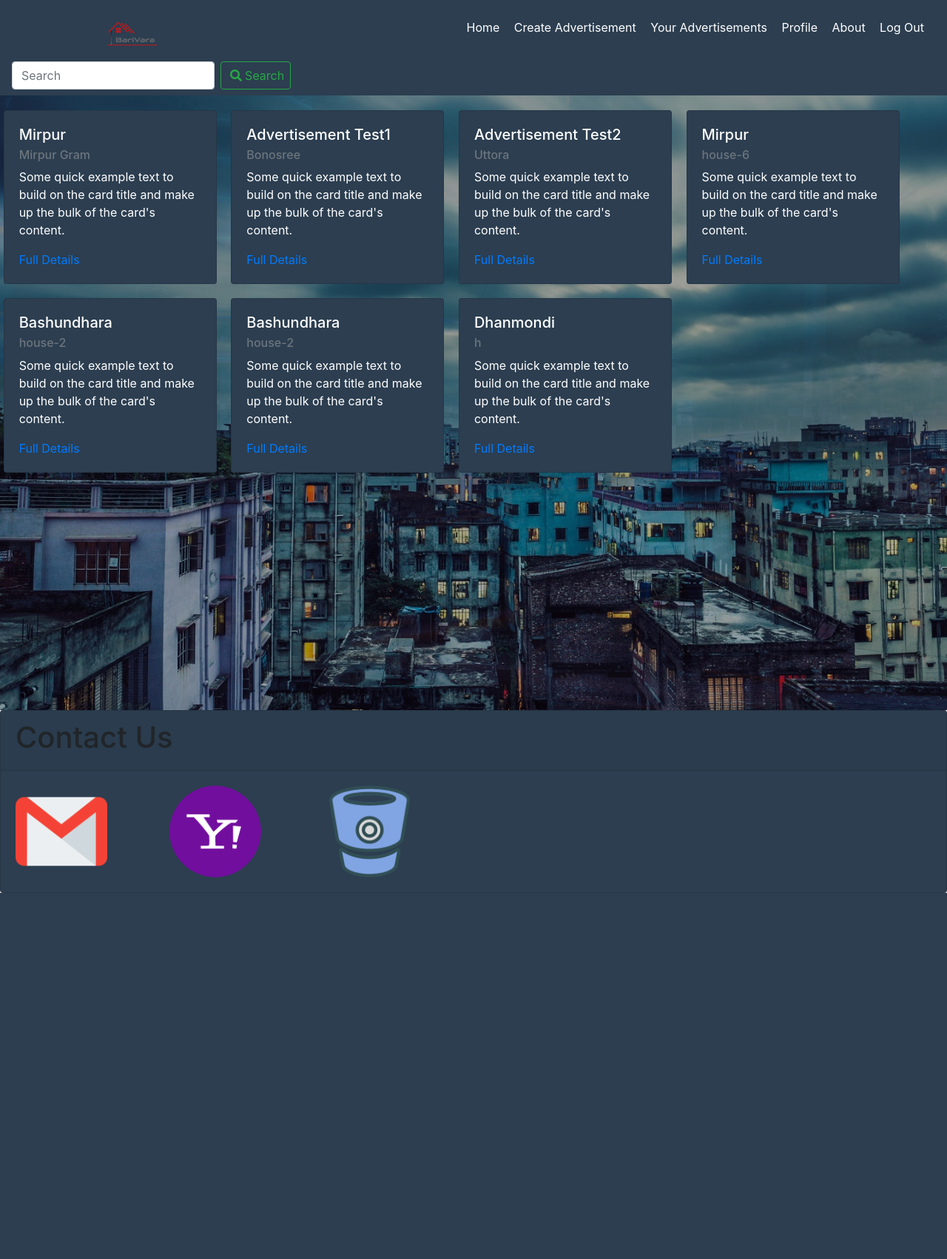
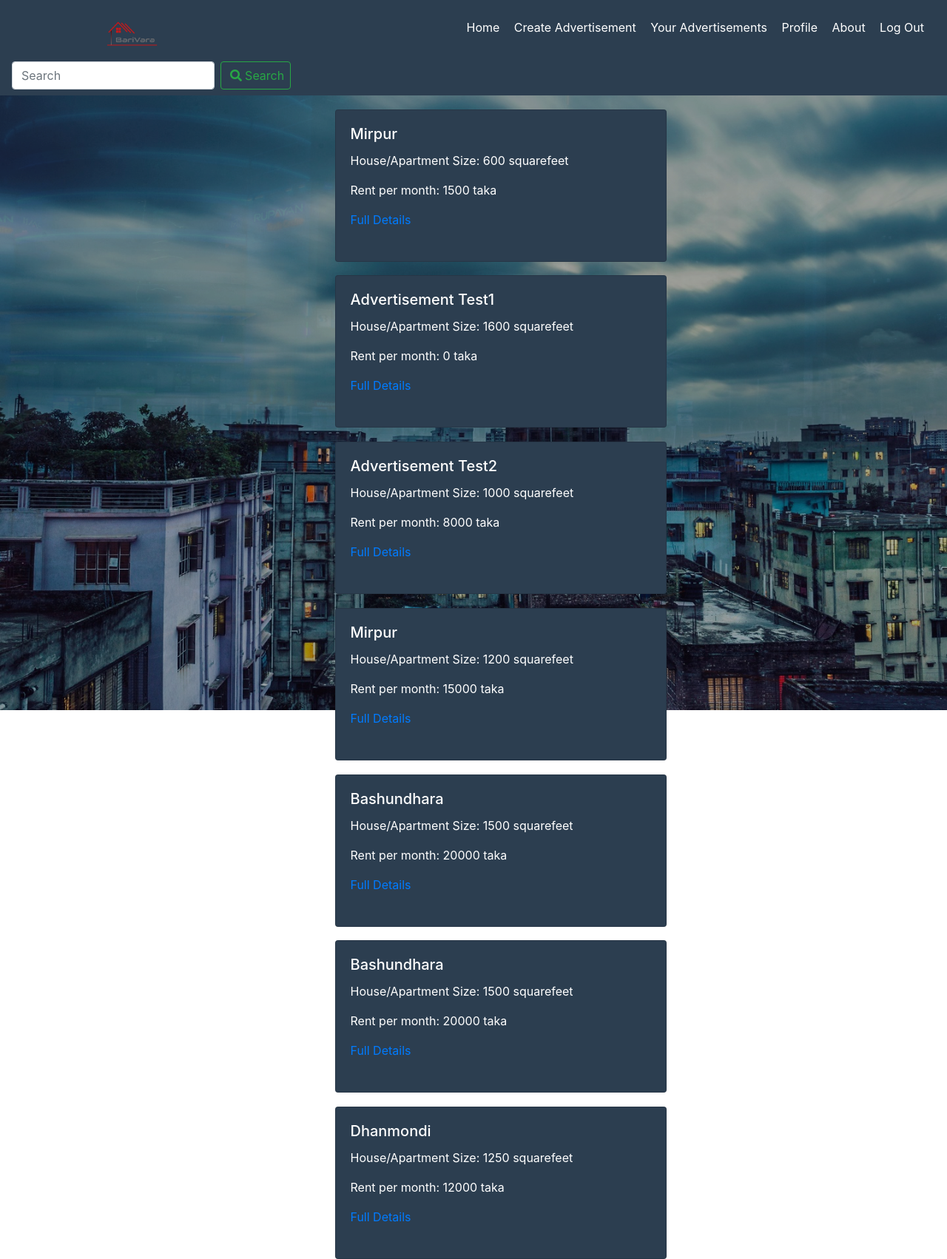
Before and after one commit to Muniat/BariVara, a Django app: page /BariVara/ in a window 1280 px wide. Shown: the whole page at 74% size. Before the commit the page ends 1207 px from the top, so only its background shows below. Run offline with Django 3.2, Linux system fonts and the light colour scheme; data comes from the database, SQL or seed files in the repository; both versions use the stored data as it was after the commit; some libraries are stand-ins or nearby versions.

Commit message:
Updated base,homepage and advertisement details

```diff
--- a/DjangoProject/BariVara/templates/BariVara/Base.html
+++ b/DjangoProject/BariVara/templates/BariVara/Base.html
@@ -138,24 +138,6 @@
             </div>
         </div>
     </div>
-    <div class="card">
-        <div class="card-header">
-          <h1>Contact Us</h1>
-        </div>
-        <div class="card-body">
-          <a href="https://mail.google.com/mail/?view=cm&fs=1&tf=1&to=SHADMAN.SAQIF@northsouth.edu.com" > <img src="{% static 'BariVara/gmail.png' %}" alt="gmail" class="img-fluid" style="width: 10%;height: 10%;"> </a>
-          <img src="{% static 'BariVara/yahoo.png' %}" alt="yahoo" class="img-fluid" style=" border-radius:50%;margin-left:80px;width: 10%;height: 10%;"> </a>
-        <a href="https://bitbucket.org/Md_Mashrur_Sadat/new-299-project/src/master/" > <img src="{% static 'BariVara/bitbucket.png' %}" alt="gmail" class="img-fluid" style="margin-left:80px;width: 10%;height: 10%;"> </a>
 
-        </div>
-    </div>
-
-
-
-
-
-<script src="https://code.jquery.com/jquery-3.2.1.slim.min.js" integrity="sha384-KJ3o2DKtIkvYIK3UENzmM7KCkRr/rE9/Qpg6aAZGJwFDMVNA/GpGFF93hXpG5KkN" crossorigin="anonymous"></script>
-<script src="https://cdnjs.cloudflare.com/ajax/libs/popper.js/1.12.9/umd/popper.min.js" integrity="sha384-ApNbgh9B+Y1QKtv3Rn7W3mgPxhU9K/ScQsAP7hUibX39j7fakFPskvXusvfa0b4Q" crossorigin="anonymous"></script>
-<script src="https://maxcdn.bootstrapcdn.com/bootstrap/4.0.0/js/bootstrap.min.js" integrity="sha384-JZR6Spejh4U02d8jOt6vLEHfe/JQGiRRSQQxSfFWpi1MquVdAyjUar5+76PVCmYl" crossorigin="anonymous"></script>
 </body>
 </html>
--- a/DjangoProject/BariVara/templates/BariVara/HomePage.html
+++ b/DjangoProject/BariVara/templates/BariVara/HomePage.html
@@ -9,23 +9,23 @@
     {% endfor %}
 {% endif %}
 
-  <div class="row">
+  <div class="col">
     <style>
       #information{
         margin-top: 1.5%;
-        margin-left: 1.5%;
+        margin-left: 35%;
 
       }
     </style>
 {% for advertisement in advertisements %}
 
-<div class="card" id="information" style="width: 18rem;">
+<div class="card" id="information" style="width: 28rem;">
   <div class="card-body">
     <h5 class="card-title">{{advertisement.place}}</h5>
-    <h6 class="card-subtitle mb-2 text-muted">{{advertisement.address}}</h6>
-    <p class="card-text">Some quick example text to build on the card title and make up the bulk of the card's content.</p>
+    <p>House/Apartment Size: {{advertisement.size}} squarefeet</p>
+    <p>Rent per month: {{advertisement.rent}} taka</p>
     <a href='{% url 'advertisement_details' advertisement.id  %}' class="card-link">Full Details</a>
-  </div>
+  </div><br>
 </div>
 
 
```
Also changed, not shown: DjangoProject/BariVara/templates/BariVara/advertisement_details.html (+6 -6 lines), DjangoProject/db.sqlite3.
